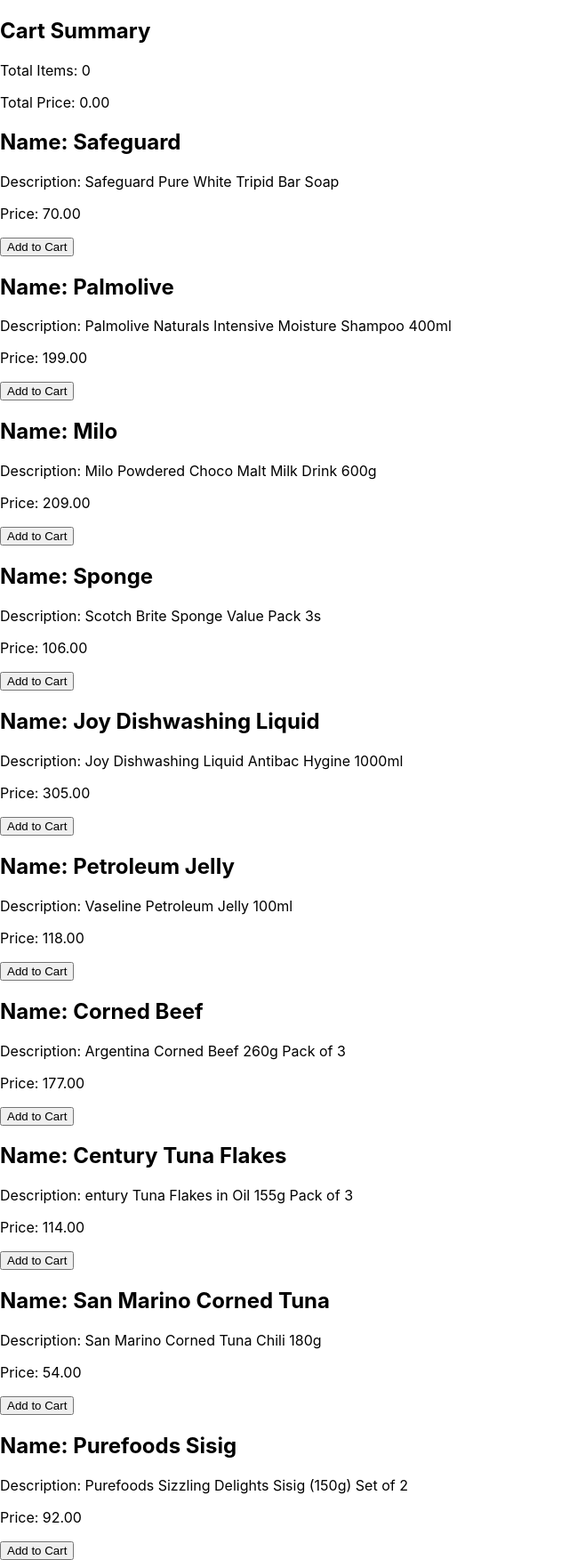
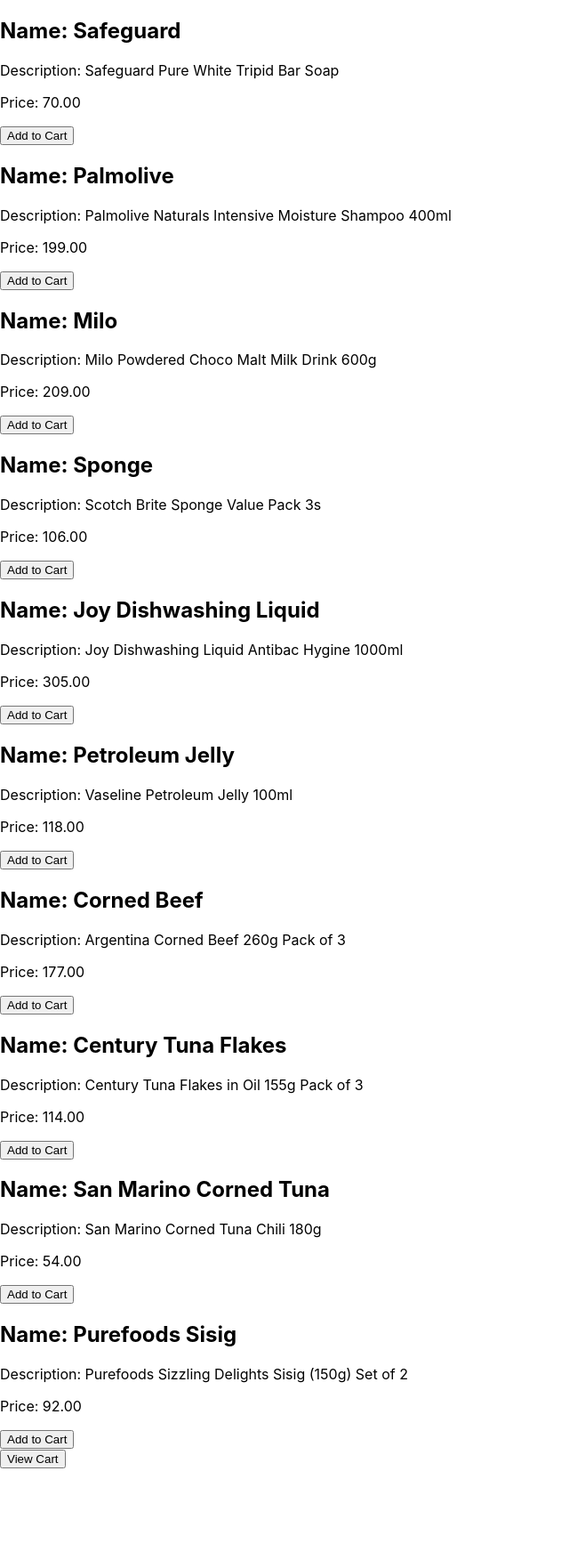
Before and after one commit to xChronoa/midterm_act1, a React (Create React App) app: page / in a window 1280 px wide. Shown: the whole page at 89% size, without its empty margins (0-640 px from the left). After the commit the page ends 1650 px from the top, so only its background shows below. Built offline with nearby package versions, Linux system fonts and the light colour scheme.

Commit message:
ViewCart

```diff
--- a/src/components/Product.js
+++ b/src/components/Product.js
@@ -1,12 +1,11 @@
-import React, {useState} from "react";
+import React, { useState } from "react";
 import ProductInformation from "./ProductInformation";
+import ViewCart from "./ViewCart";
 
-// E. Component-based Architecture
-// Product Component
 const Product = () => {
-    // F. State Management
     const [cart, setCart] = useState([]);
     const [totalPrice, setTotalPrice] = useState(0);
+    const [viewCart, setViewCart] = useState(false);
 
     let products = [
         {name: "Safeguard", description: "Safeguard Pure White Tripid Bar Soap", price: 70.00},
@@ -16,18 +15,13 @@ const Product = () => {
         {name: "Joy Dishwashing Liquid", description: "Joy Dishwashing Liquid Antibac Hygine 1000ml", price: 305.00},
         {name: "Petroleum Jelly", description: "Vaseline Petroleum Jelly 100ml", price: 118.00},
         {name: "Corned Beef", description: "Argentina Corned Beef 260g Pack of 3", price: 177.00},
-        {name: "Century Tuna Flakes", description: "entury Tuna Flakes in Oil 155g Pack of 3", price: 114.00},
+        {name: "Century Tuna Flakes", description: "Century Tuna Flakes in Oil 155g Pack of 3", price: 114.00},
         {name: "San Marino Corned Tuna", description: "San Marino Corned Tuna Chili 180g", price: 54.00},
         {name: "Purefoods Sisig", description: "Purefoods Sizzling Delights Sisig (150g) Set of 2", price: 92.00}
     ];
 
-    // C. Add to Cart Functionality
     const addToCart = (productToAdd) => {
-        // Check if the product already exists in the cart.
         const existingProduct = cart.find(product => product.name === productToAdd.name);
-
-        // If it already exists increment the quantity.
-        // Otherwise, add it to the cart.
         if (existingProduct) {
             const updatedCart = cart.map(product =>
                 product.name === productToAdd.name ? {...product, quantity: product.quantity + 1} : product
@@ -37,28 +31,32 @@ const Product = () => {
             const newCart = [...cart, {...productToAdd, quantity: 1}];
             setCart(newCart);
         }
-
-        // Sum up the total price of the cart.
         setTotalPrice(prevTotal => prevTotal + productToAdd.price);
     };
 
-    return(
+    const removeFromCart = (productToRemove) => {
+        const updatedCart = cart.filter(item => item.name !== productToRemove.name);
+        setCart(updatedCart);
+        setTotalPrice(prevTotal => prevTotal - (productToRemove.price * productToRemove.quantity));
+    };
+
+    const handleCheckout = () => {
+        alert("Thank you for your purchase!");
+        setCart([]);
+        setTotalPrice(0);
+        setViewCart(false);
+    };
+
+    return (
         <>
-            {/* D. Cart Summary */}
-            <div id="cart-summary">
-                <h2>Cart Summary</h2>
-                <p>Total Items: {cart.length}</p>
-                <p>Total Price: {totalPrice.toFixed(2)}</p>
-
-                {/* Display product in the cart */}
-                <ul>
-                    {cart.map((item, index) => (
-                        <li key={index}>{item.name} - {item.price.toFixed(2)} - Quantity: {item.quantity}</li>
-                    ))}
-                </ul>
-            </div>
-
-            {/* Add each individual product information to product information component */}
+            {viewCart ? (
+                <ViewCart
+                    cart={cart}
+                    totalPrice={totalPrice}
+                    removeFromCart={removeFromCart}
+                    checkout={handleCheckout}
+                />
+            ) : (
                 <div id="products">
                     {products.map((product, index) => (
                         <div className="product" key={index}>
@@ -67,6 +65,11 @@ const Product = () => {
                         </div>
                     ))}
                 </div>
+            )}
+
+            <button onClick={() => setViewCart(!viewCart)}>
+                {viewCart ? "Back to Products" : "View Cart"}
+            </button>
         </>
     );
 }
--- /dev/null
+++ b/src/components/ViewCart.js
@@ -0,0 +1,24 @@
+import React from "react";
+
+const ViewCart = ({ cart, totalPrice, removeFromCart, checkout }) => {
+    return (
+        <div id="view-cart">
+            <h2>View Cart</h2>
+            <p>Total Items: {cart.length}</p>
+            <p>Total Price: {totalPrice.toFixed(2)}</p>
+
+            <ul>
+                {cart.map((item, index) => (
+                    <li key={index}>
+                        {item.name} - {item.price.toFixed(2)} - Quantity: {item.quantity}
+                        <button onClick={() => removeFromCart(item)}>Remove</button>
+                    </li>
+                ))}
+            </ul>
+
+            <button onClick={checkout}>Checkout</button>
+        </div>
+    );
+}
+
+export default ViewCart;
```
Lines whose indentation alone changed are shown as unchanged.
